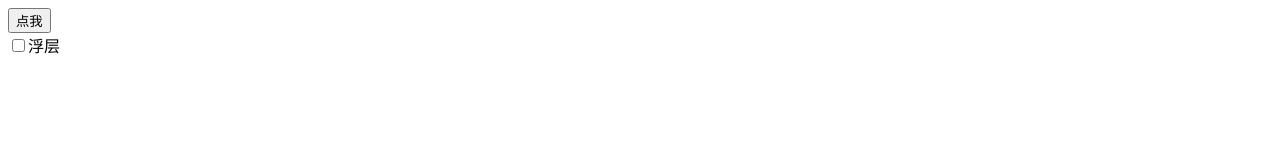
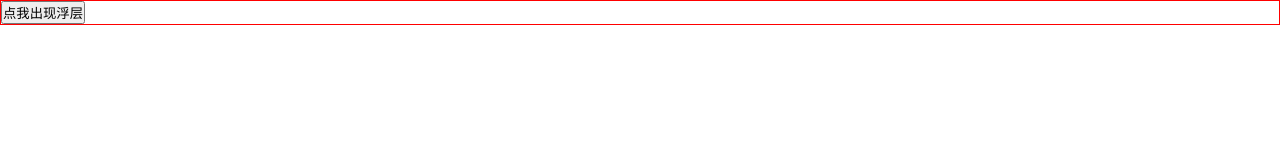
Before and after one commit to xuziang111/popover, a plain HTML site: page index.html in a window 1280 px wide. Drawn offline with nearby package versions, Linux system fonts and the light colour scheme.

Commit message:
Update index.html

```diff
--- a/index.html
+++ b/index.html
@@ -1,19 +1,20 @@
 <!DOCTYPE html>
 <html>
 <head>
-<script src="//code.jquery.com/jquery-2.1.1.min.js"></script>
   <meta charset="utf-8">
   <title>JS Bin</title>
-  <link href='./style.css' rel='sheetstyle'>
+   <link rel="stylesheet" href="./style.css">
 </head>
 <body>
-  <div id="wrapper" class="wrapper">
-    <button id="clickMe">点我</button>
-    <div id="popover" class="popover">
-      <input type="checkbox">浮层
-    </div>
+<div class='popover'>
+  <button class='click-me'>
+    点我出现浮层
+  </button>
+  <div class='popover-in' >
+    浮层
   </div>
-
+  </div>
+</body>
+  <script src="//code.jquery.com/jquery-2.1.1.min.js"></script>
   <script src='./script.js'></script>
-</body>
 </html>
```
